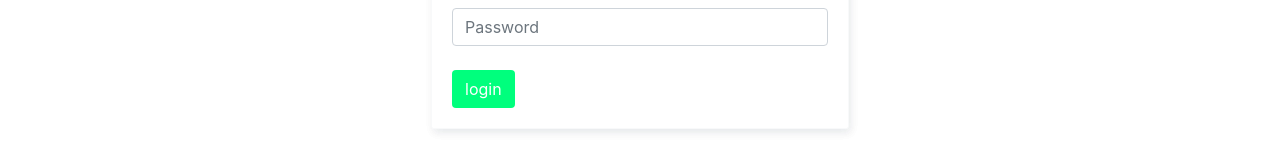
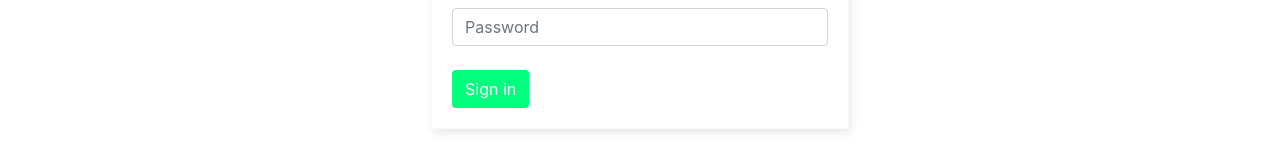
Before and after one commit to sleeyax/NotesAppFrontend, an Angular app: page /login in a window 1280 px wide. Shown: the part 359-519 px from the top of the page. Built offline with nearby package versions, Linux system fonts and the light colour scheme.

Commit message:
login component

```diff
--- a/src/app/login/login/login.component.html
+++ b/src/app/login/login/login.component.html
@@ -14,7 +14,7 @@
           <input type="password" class="form-control" id="password" placeholder="Password"  [(ngModel)]="model.Password" formControlName="password">
         </div>
 
-        <button type="submit" class="btn kleur mt-2" style="color:#FFFFFF">login</button>
+        <button type="submit" class="btn kleur mt-2" style="color:#FFFFFF">Sign in</button>
       </form>
       <div *ngIf="error">{{errorMessage}}</div>
     </div>
```
